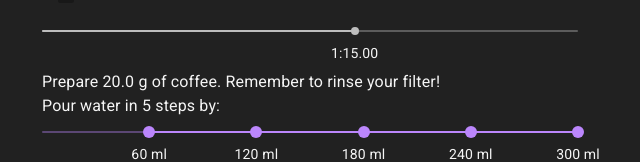
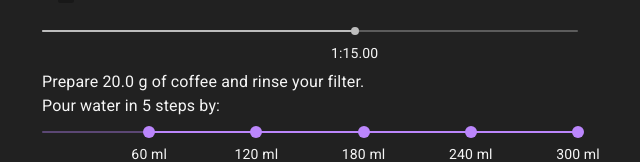
Before and after one commit to mdelura/brewser, a React (Create React App) app: page / in a window 1280 px wide. Shown: the part 233-395 px from the top of the page, without its empty margins (322-962 px from the left). Built offline with nearby package versions, Linux system fonts and the light colour scheme.

Commit message:
Shorten message

```diff
--- a/src/components/Brewer.tsx
+++ b/src/components/Brewer.tsx
@@ -20,11 +20,6 @@ import moment from 'moment';
 
 const useStyles = makeStyles((theme: Theme) =>
     createStyles({
-        container: {
-            '& > * > *': {
-                // margin: theme.spacing(1)
-            }
-        },
         cardLeft: {
             marginTop: theme.spacing(1),
             marginRight: theme.spacing(1)
@@ -109,7 +104,7 @@ const Brewer: React.SFC<BrewerProps> = ({ recipe }) => {
 
     return (
         <React.Fragment>
-            <Typography>Prepare {recipe.coffee.toFixed(1)} g of coffee. Remember to rinse your filter!</Typography>
+            <Typography>Prepare {recipe.coffee.toFixed(1)} g of coffee and rinse your filter.</Typography>
             <Typography>Pour water in {new Set(steps).size} steps by:</Typography>
             {/* TODO: Show label with current step amount */}
             <Slider
@@ -146,7 +141,7 @@ const Brewer: React.SFC<BrewerProps> = ({ recipe }) => {
                     </Step>
                 ))}
             </Stepper>
-            <Grid container className={classes.container}>
+            <Grid container>
                 <Grid item xs={6}>
                     <Card className={classes.cardLeft}>
                         <CardContent>
```
